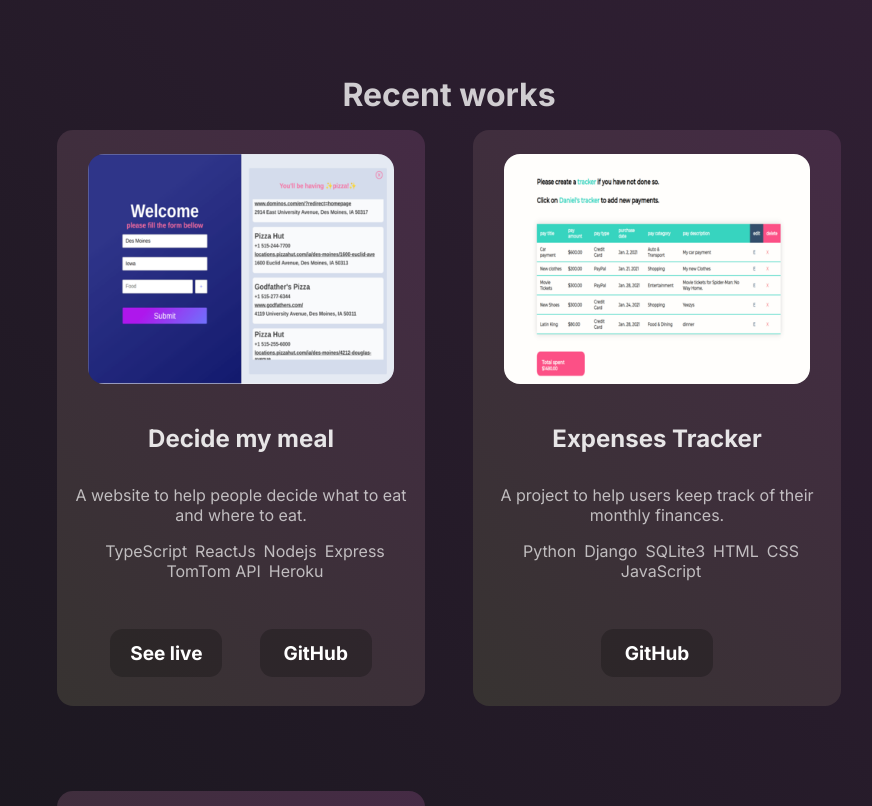
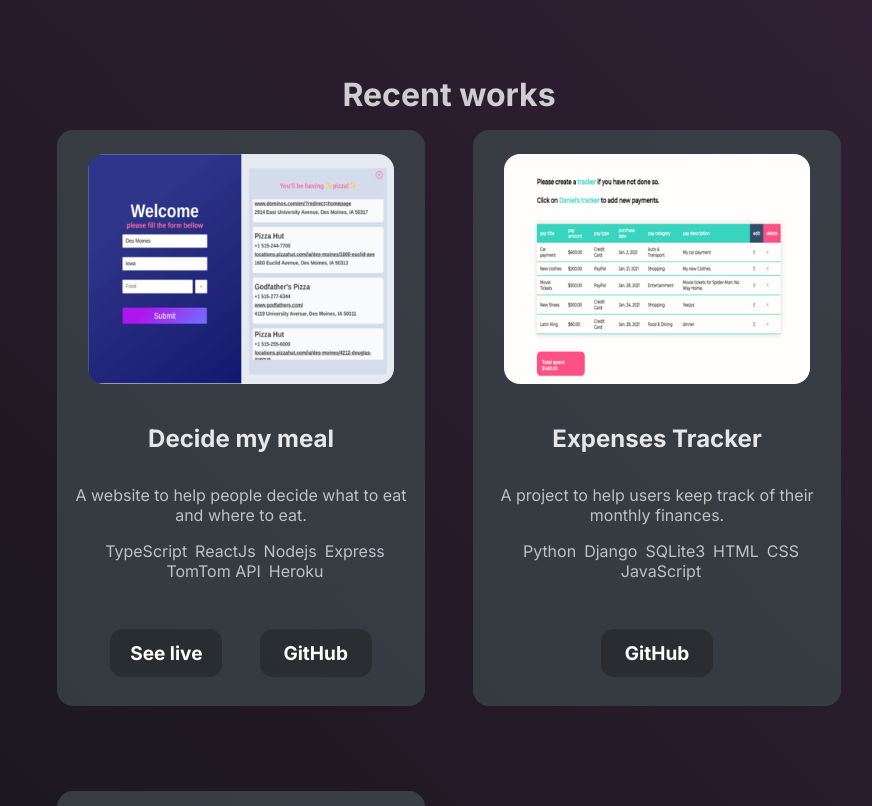
Before and after one commit to dndanli/dndanli-portfolio-v2, a React (Create React App) app in the folder dndanli-portfolio/: page / in a window 1280 px wide. Shown: the part 1700-2506 px from the top of the page, without its empty margins (191-1063 px from the left). Built offline with nearby package versions, Linux system fonts and the light colour scheme.

Commit message:
changed bg color

```diff
--- a/dndanli-portfolio/src/Components/ProjectCard/ProjectCard.style.ts
+++ b/dndanli-portfolio/src/Components/ProjectCard/ProjectCard.style.ts
@@ -13,8 +13,8 @@
   align-items: center;
   padding-inline: min(30vw, 1rem);
 
-  background-color: #2d3339;
-  background-image: linear-gradient(45deg, #373331, #452b45);
+  background-color: #343a40;
+  background-image: linear-gradient(45deg, #343a40, #393e46);
 
   .project-image-wrapper {
     padding-block: min(30vh, 1.5rem);
```
